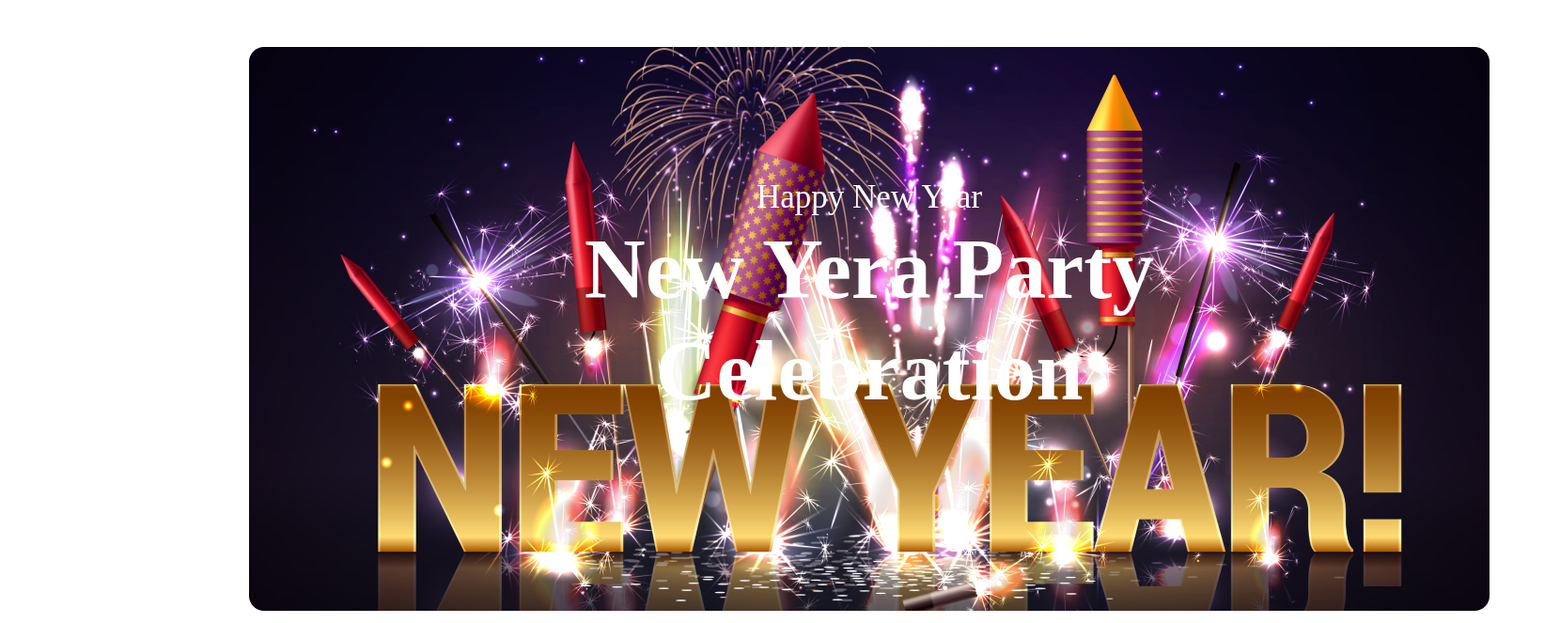
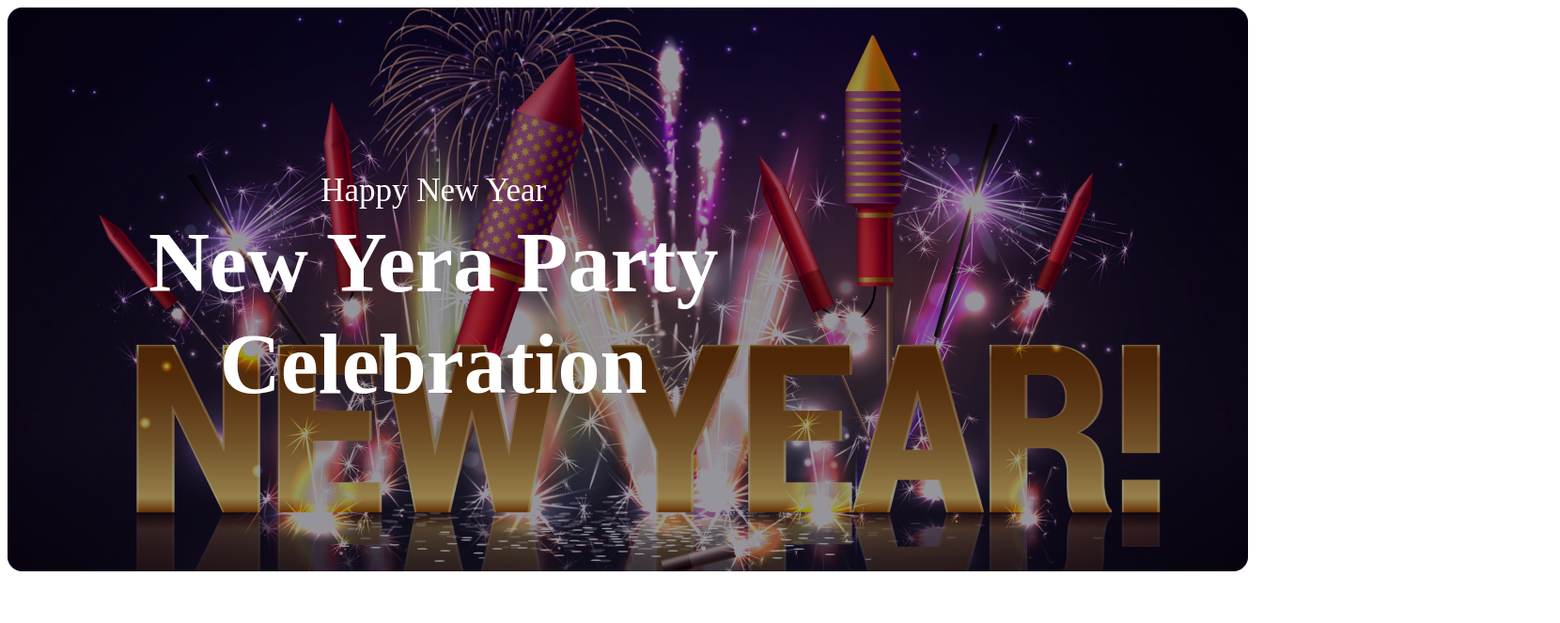
Before and after one commit to lvfahim/new-year-offer-pra, a plain HTML site: page index.html in a window 1280 px wide. Shown: the top 663 px of the page at 94% size, 1660 px wide, since content can reach past the window. Drawn offline with Linux system fonts and the light colour scheme.

Commit message:
new year backgroud img changre

```diff
--- a/index.html
+++ b/index.html
@@ -14,11 +14,13 @@
 
     </header>
     <main>
-        <section>
-            <div class="newyear">
-                <h4 class="newyears sectionh4">Happy New Year</h4>
+        <section class="newyear">
+            <div class="shado">
+            <div>
+                    <h4 class="newyears sectionh4">Happy New Year</h4>
                 <h1 class="newyears sectionh1">New Yera Party</h1>
                 <h1 class="newyears sectionh1">Celebration</h1>
+            </div>
             </div>
         </section>
         <!-- Discouned-->
--- a/style/style.css
+++ b/style/style.css
@@ -1,17 +1,23 @@
 .newyear{
-    height: 600px;
-    width: 1320px;
-    background-image: url(../images/Banner\ Image.png);
-    background-repeat: no-repeat;
-    margin-left:257px ;
-    margin-right: 250px;
-    margin-top: 50px;
-    padding-top: 135px;
-    padding-left: 75px;
-    padding-bottom: 0px;
-    box-shadow: #070211;
+    margin: 0 auto;
+  background-image: url(../images/Banner\ Image.png);
+  height: 600px;
+  width: 1320px;
+  background-position: center center;
+  background-size: cover;
 
 
+}
+.shado{
+ width: 1320px;
+ height: 600px;
+ background-color: #0702116b;
+ border-radius: 15px;
+ align-items: center;
+ display: flex;
+ justify-content: start;
+ /* align-items: center; */
+ text-align: center;
 }
 .open-sans-normal {
   font-family: "Open Sans", sans-serif;
```
